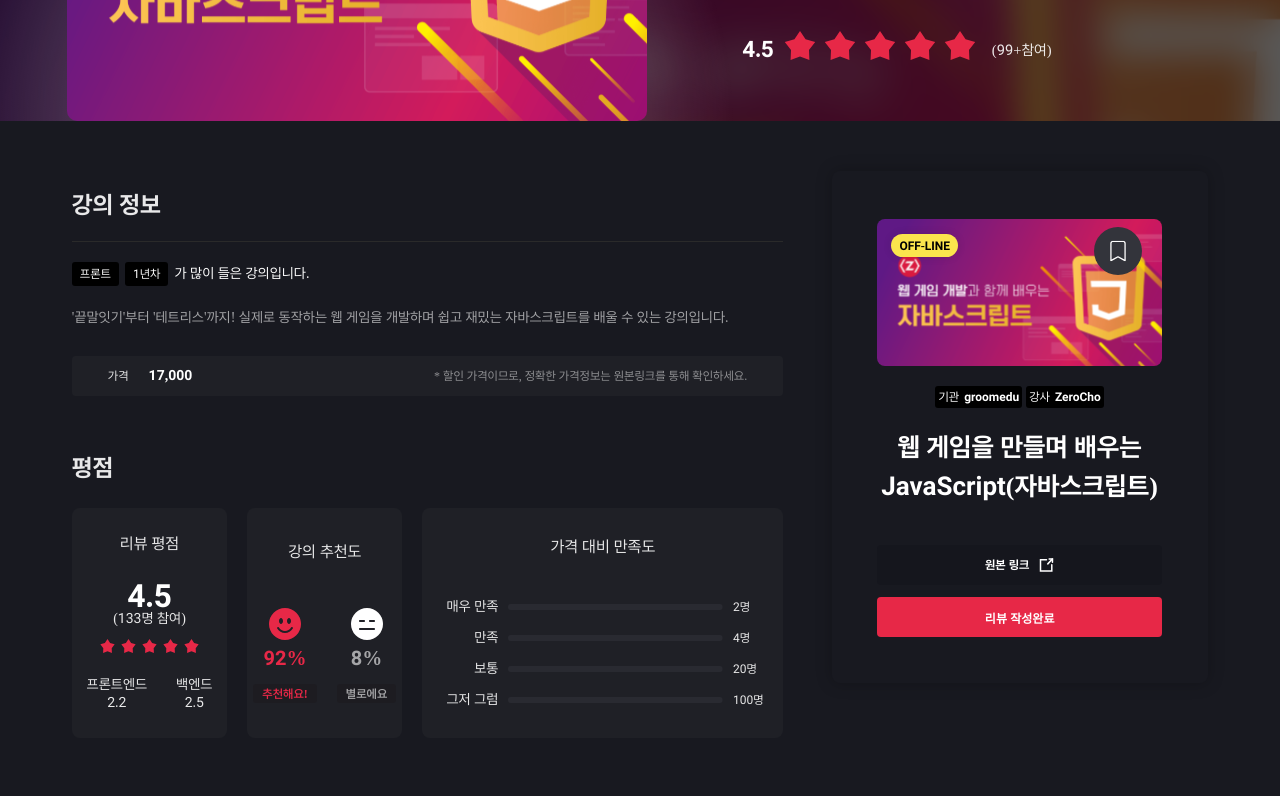
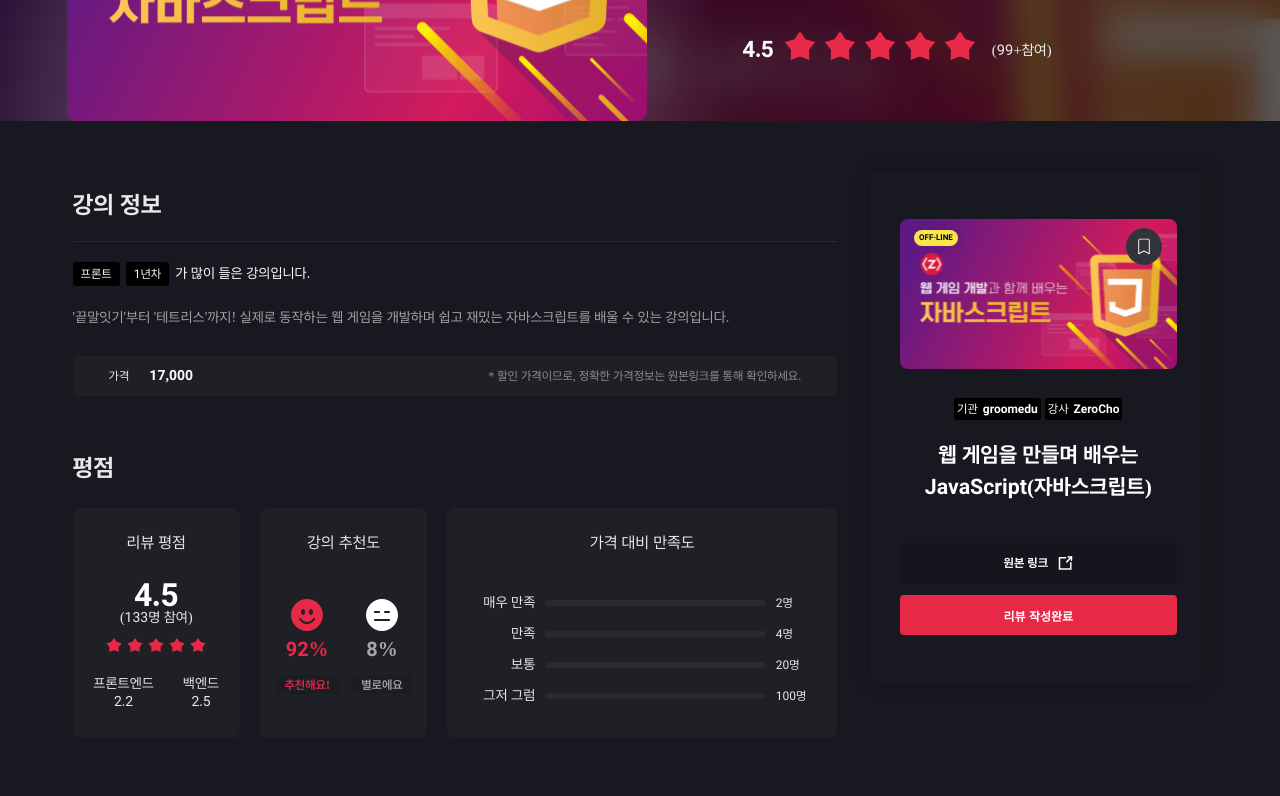
Before and after one commit to cjy0019/cherry-front, a React app: page /detail in a window 1280 px wide. Shown: the part 400-1196 px from the top of the page. Built offline with nearby package versions, Linux system fonts and the light colour scheme.

Commit message:
refactor : 상세페이지 사이드바 반응형 수정

```diff
--- a/src/components/UI/atoms/badges/RecommendBadge.jsx
+++ b/src/components/UI/atoms/badges/RecommendBadge.jsx
@@ -2,8 +2,12 @@
 import styled, { css } from 'styled-components';
 import palette from '../../../../style/palette';
 
-const RecommendBadge = ({ children, point }) => {
-  return <StyledBadge point={point}>{children}</StyledBadge>;
+const RecommendBadge = ({ children, point, className }) => {
+  return (
+    <StyledBadge point={point} className={className}>
+      {children}
+    </StyledBadge>
+  );
 };
 
 const StyledBadge = styled.div`
--- a/src/components/UI/atoms/badges/SmallAgencyBadge.jsx
+++ b/src/components/UI/atoms/badges/SmallAgencyBadge.jsx
@@ -2,10 +2,10 @@
 import styled from 'styled-components';
 import palette from '../../../../style/palette';
 
-const SmallAgencyBadge = ({ children }) => {
+const SmallAgencyBadge = ({ children, className }) => {
   const [type, ...name] = children.split(' ');
   return (
-    <StyledBadge>
+    <StyledBadge className={className}>
       <span>{type}</span>
       <span>{name.join(' ')}</span>
     </StyledBadge>
--- a/src/components/molecules/detail/AverageScore.jsx
+++ b/src/components/molecules/detail/AverageScore.jsx
@@ -52,13 +52,13 @@
               <HalfBox red>
                 <img src={smileRed} alt='추천해요 이미지' />
                 <p>92%</p>
-                <RecommendBadge point>추천해요!</RecommendBadge>
+                <StyledRecommendBadge point>추천해요!</StyledRecommendBadge>
               </HalfBox>
 
               <HalfBox>
                 <img src={smileGrey} alt='별로에요 이미지' />
                 <p>8%</p>
-                <RecommendBadge>별로에요</RecommendBadge>
+                <StyledRecommendBadge>별로에요</StyledRecommendBadge>
               </HalfBox>
             </DivisionBox>
           </RecommendBox>
@@ -124,8 +124,9 @@
 const CommonBox = styled.div`
   display: flex;
   align-items: center;
-  justify-content: center;
   flex-direction: column;
+
+  padding: 27px 10px 0;
 
   height: 230px;
   border-radius: 8px;
@@ -200,6 +201,12 @@
 const RecommendBox = styled(CommonBox)`
   width: 100%;
 
+  & > p {
+    @media (min-width: 768px) and (max-width: 790px) {
+      font-size: 0.875rem;
+    }
+  }
+
   @media ${responsive.mobile} {
     width: 50%;
   }
@@ -209,7 +216,7 @@
   display: flex;
   align-items: center;
   justify-content: center;
-  gap: 20px;
+  gap: 1.0417vw;
 
   margin-top: 48px;
 `;
@@ -225,6 +232,22 @@
     font-size: 1.25rem;
 
     color: ${(props) => (props.red ? palette.pointRed : palette.text4)};
+
+    @media (min-width: 768px) and (max-width: 790px) {
+      font-size: 15px;
+    }
+  }
+
+  & > img {
+    @media (min-width: 768px) and (max-width: 790px) {
+      width: 25px;
+    }
+  }
+`;
+
+const StyledRecommendBadge = styled(RecommendBadge)`
+  @media (min-width: 768px) and (max-width: 790px) {
+    display: none;
   }
 `;
 
--- a/src/components/molecules/detail/SideBar.jsx
+++ b/src/components/molecules/detail/SideBar.jsx
@@ -15,13 +15,14 @@
   return (
     <Container>
       <ThumbnailWrapper>
+        <img src={thumbnail} alt='섬네일' />
         <StyledOffLineBadge />
-        <StyledBookMark markSize='40px' />
+        <StyledBookMark />
       </ThumbnailWrapper>
 
       <Badges>
-        <SmallAgencyBadge>기관 groomedu</SmallAgencyBadge>
-        <SmallAgencyBadge>강사 ZeroCho</SmallAgencyBadge>
+        <StyledSmallAgencyBadge>기관 groomedu</StyledSmallAgencyBadge>
+        <StyledSmallAgencyBadge>강사 ZeroCho</StyledSmallAgencyBadge>
       </Badges>
 
       <Title>웹 게임을 만들며 배우는 JavaScript(자바스크립트)</Title>
@@ -36,16 +37,31 @@
 const Container = styled.div`
   position: sticky;
   top: 100px;
+
+  display: flex;
+  flex-direction: column;
+  align-items: center;
+
+  width: 27%;
+  height: 512px;
+
   background-color: ${palette.backgroundBlack};
   box-shadow: 0px 0px 16px rgba(0, 0, 0, 0.25);
+
   border-radius: 8px;
-  width: 376px;
-  height: 512px;
-  display: flex;
+
   margin-top: 50px;
-  flex-direction: column;
-  align-items: center;
-  padding: 48px 46px 46px 45px;
+  padding: 48px 2.3958vw 46px 2.3438vw;
+
+  @media (max-width: 1000px) {
+    justify-content: center;
+
+    padding: 20px 10px 20px 10px;
+  }
+
+  @media (max-width: 920px) {
+    height: 400px;
+  }
 
   @media ${responsive.tablet} {
     display: none;
@@ -56,25 +72,41 @@
 `;
 
 const ThumbnailWrapper = styled.div`
-  background-image: url(${thumbnail});
-  width: 285px;
+  position: relative;
+
+  width: 100%;
   height: 159px;
-  background-size: cover;
-  background-repeat: no-repeat;
-  position: relative;
+
   border-radius: 8px;
+
+  & > img {
+    width: 100%;
+    border-radius: 8px;
+  }
+
+  @media (max-width: 920px) {
+    height: auto;
+  }
 `;
 
 const StyledOffLineBadge = styled(OfflineBadge)`
   position: absolute;
   left: 5%;
-  top: 10%;
+  top: 7%;
+
+  padding: 0.3125vw 0.4167vw 0.2604vw;
+
+  font-size: 0.625vw;
 `;
 
 const StyledBookMark = styled(BookMarkButton)`
   position: absolute;
   top: 5%;
-  right: 5%;
+  right: 3%;
+
+  & > img {
+    width: 2.8646vw;
+  }
 `;
 
 const Badges = styled.div`
@@ -82,22 +114,41 @@
   gap: 4px;
 
   margin-top: 20px;
+
+  @media (max-width: 860px) {
+    gap: 0.5208vw;
+  }
+`;
+
+const StyledSmallAgencyBadge = styled(SmallAgencyBadge)`
+  padding: 5px 3px;
+
+  & > span {
+    @media (max-width: 880px) {
+      font-size: 0.625rem;
+    }
+  }
 `;
 
 const Title = styled.p`
   font-weight: 700;
-  font-size: 1.625rem;
+  font-size: 1.6667vw;
   color: ${palette.textWhite};
   text-align: center;
+
   line-height: 1.5;
+
   margin-top: 20px;
+  word-break: keep-all;
 `;
 
 const ButtonContainer = styled.div`
   display: flex;
   flex-direction: column;
   gap: 12px;
+
   width: 100%;
+
   margin-top: 39px;
 `;
 
--- a/src/components/templates/DetailTemplate.jsx
+++ b/src/components/templates/DetailTemplate.jsx
@@ -34,7 +34,7 @@
 const VerticalContainer = styled.div`
   display: flex;
   justify-content: center;
-  gap: 49px;
+  gap: 2.5521vw;
   background-color: ${palette.backgroundBlack};
 
   padding: 0 15px;
```
